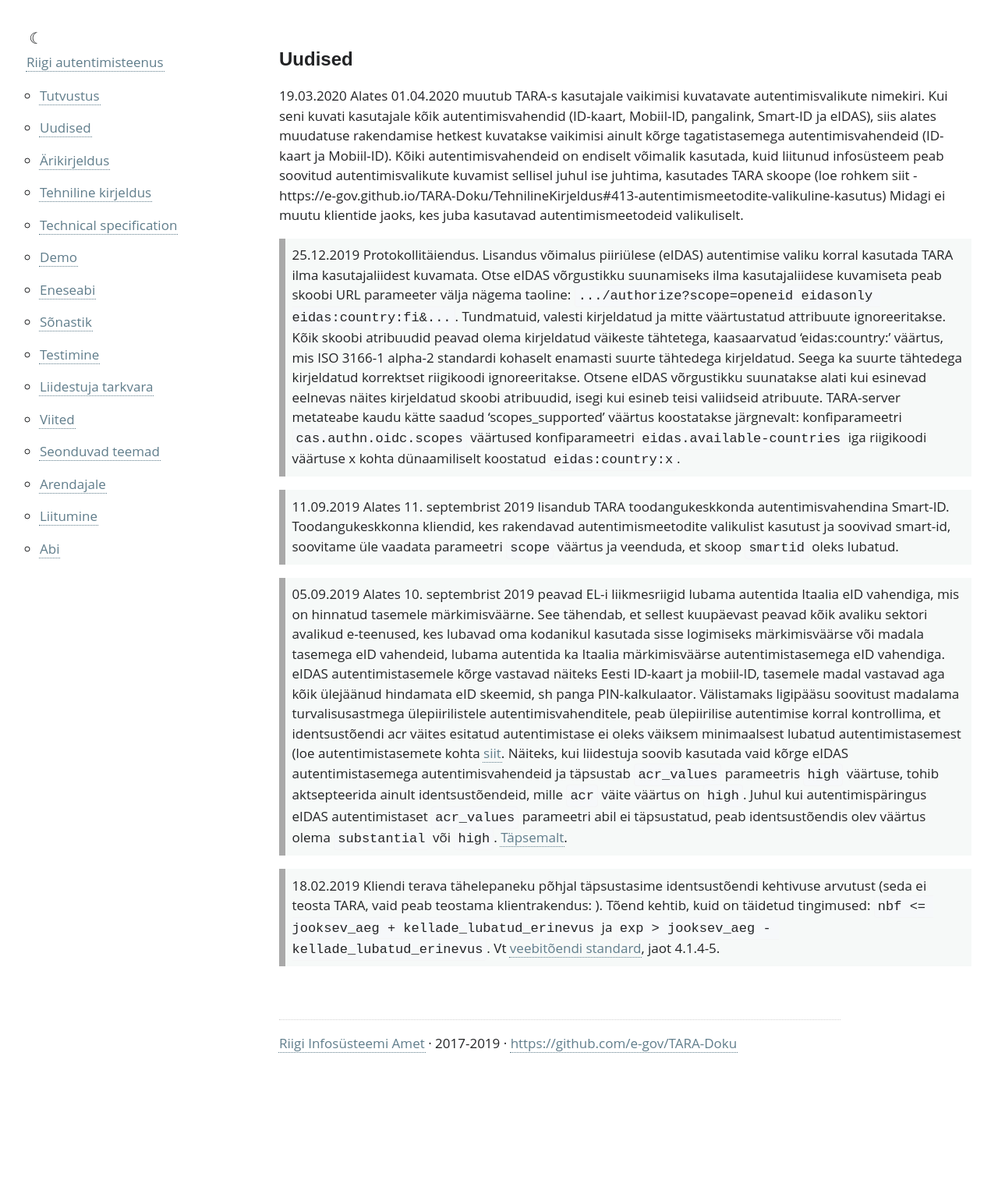
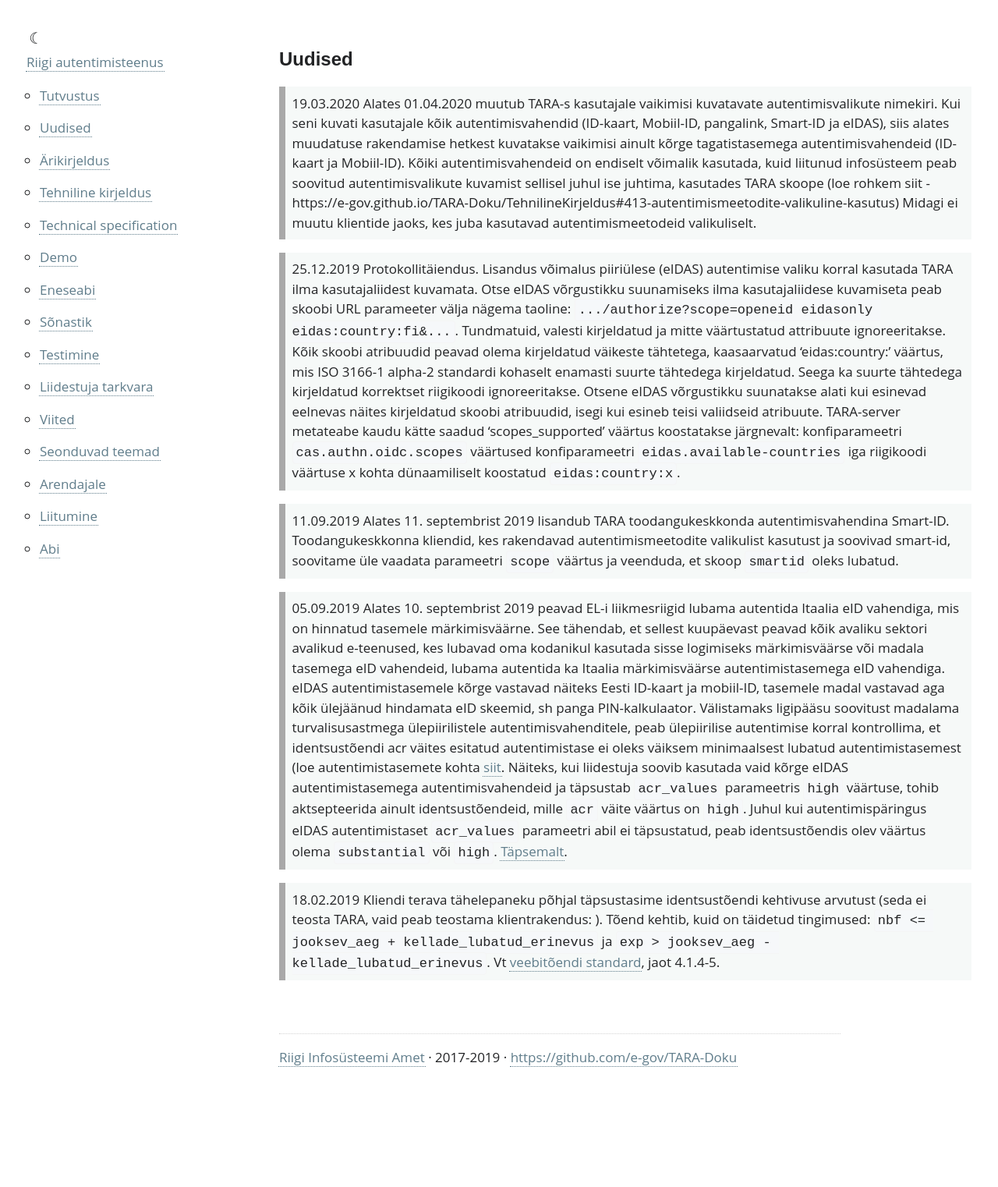
Before and after one commit to e-gov/TARA-Doku, a Jekyll site: the page built from Uudised.md, in a window 1280 px wide. Shown: the whole page at 78% size. Built offline with Jekyll 4.4.1, drawn with Linux system fonts in a browser that asks for light colours; our own code applies the rules of GitHub Pages for plain Markdown files.

Commit message:
Update Uudised.md

```diff
--- a/Uudised.md
+++ b/Uudised.md
@@ -8,6 +8,7 @@ permalink: Uudised
 19.03.2020 Alates 01.04.2020 muutub TARA-s kasutajale vaikimisi kuvatavate autentimisvalikute nimekiri. Kui seni kuvati kasutajale kõik autentimisvahendid (ID-kaart, Mobiil-ID, pangalink, Smart-ID ja eIDAS), siis alates muudatuse rakendamise hetkest kuvatakse vaikimisi ainult kõrge tagatistasemega autentimisvahendeid (ID-kaart ja Mobiil-ID).
 Kõiki autentimisvahendeid on endiselt võimalik kasutada, kuid liitunud infosüsteem peab soovitud autentimisvalikute kuvamist sellisel juhul ise juhtima, kasutades TARA skoope (loe rohkem siit - https://e-gov.github.io/TARA-Doku/TehnilineKirjeldus#413-autentimismeetodite-valikuline-kasutus)
 Midagi ei muutu klientide jaoks, kes juba kasutavad autentimismeetodeid valikuliselt.
+{: .note}
 
 25.12.2019 Protokollitäiendus. Lisandus võimalus piiriülese (eIDAS) autentimise valiku korral kasutada TARA ilma kasutajaliidest kuvamata.
 Otse eIDAS võrgustikku suunamiseks ilma kasutajaliidese kuvamiseta peab skoobi URL parameeter välja nägema taoline:
```
